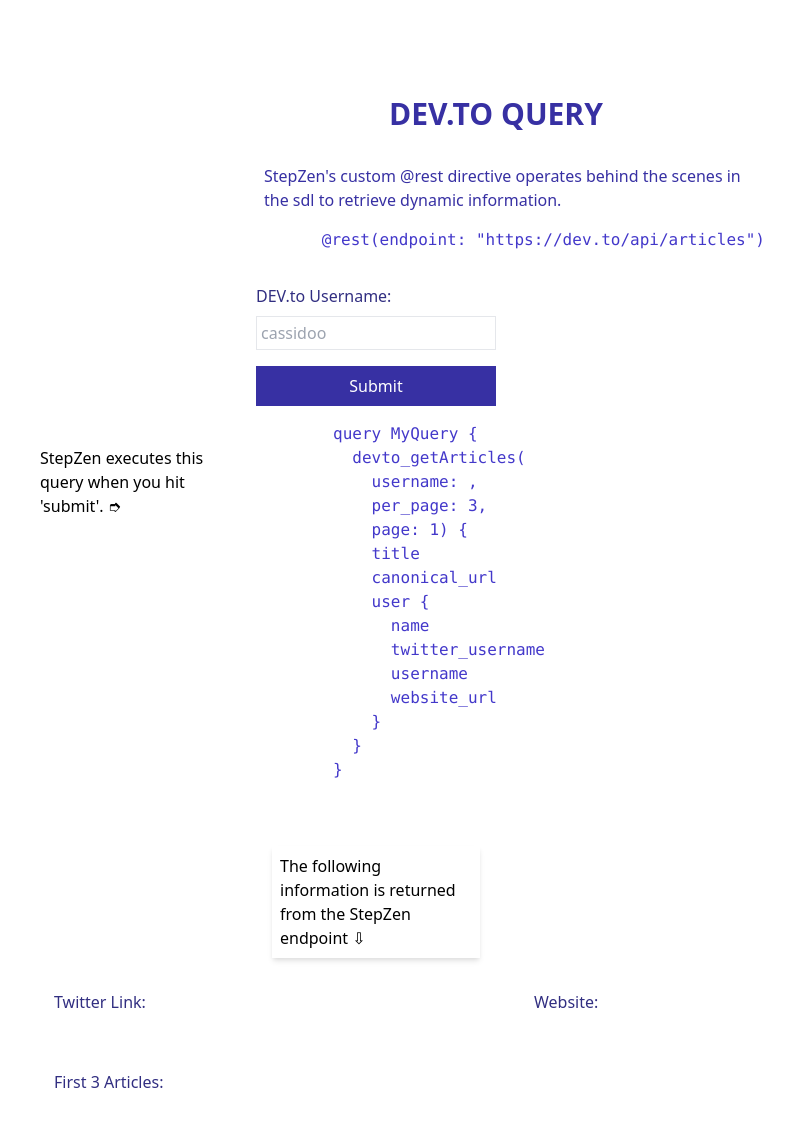
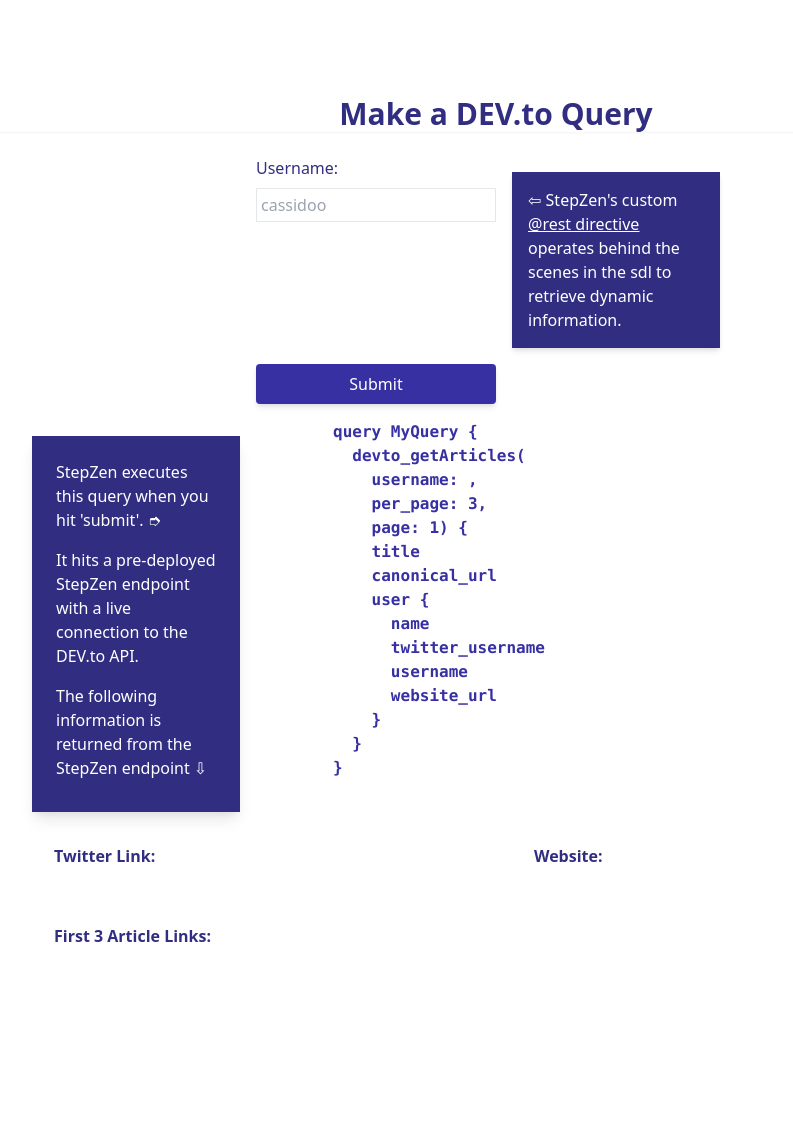
Before and after one commit to Cerchie/stepzen-netlify-custom-site-generator-nov, a plain HTML site: page index.html in a window 1280 px wide. Shown: the whole page, without its empty margins (144-937 px from the left). After the commit the page ends 1004 px from the top, so only its background shows below. Drawn offline with nearby package versions, Linux system fonts and the light colour scheme.

Commit message:
adds more styling

```diff
--- a/index.html
+++ b/index.html
@@ -36,18 +36,18 @@
     </style>
   </head>
 
-  <body>
+  <body class="bg-white text-indigo-700">
     <h1
       class="
         text-center text-3xl
         font-bold
         mt-24
         mb-6
-        uppercase
-        text-indigo-800
+        text-indigo-900
+        shadow-sm
       "
     >
-      DEV.to Query
+     Make a DEV.to Query
     </h1>
 
     <div class="w-3/4 mx-auto" x-data="{ open: false}">
@@ -60,22 +60,13 @@
         @submit.prevent="submitData"
       >
         <div></div>
-        <div class="w-3/4 grid grid-span-3">
-          <div>
-            <p class="text-indigo-800 text-base p-2">
-              StepZen's custom @rest directive operates behind the scenes in the
-              sdl to retrieve dynamic information.
-            </p>
-          </div>
-          <pre class="text-indigo-700 text-base m-2">
-      @rest(endpoint: "https://dev.to/api/articles")
-      </pre
-          >
+        <div class="w-3/4">
+
         </div>
         <div></div>
         <div></div>
         <div class="mb-4">
-          <label class="block mb-2 text-indigo-900">DEV.to Username:</label>
+          <label class="block mb-2 text-indigo-900">Username:</label>
           <input
             type="text"
             name="username"
@@ -84,7 +75,13 @@
             placeholder="cassidoo"
           />
         </div>
-        <div></div>
+        <div>          <div>
+          <p class="p-4 m-4 shadow-md bg-indigo-900 text-white">
+            ⇦ StepZen's custom <u><a href="https://stepzen.com/docs/connecting-backends/how-to-connect-a-rest-service">@rest directive </a></u> operates behind the scenes in the
+            sdl to retrieve dynamic information.
+          </p>
+        </div>
+</div>
         <div></div>
         <button
           class="
@@ -92,18 +89,28 @@
             hover:bg-gray-800
             disabled:opacity-50
             text-white
+            rounded
             w-full
             p-2
             mb-4
             grid grid-span-3
+            shadow-md
           "
           x-text="buttonLabel"
           :disabled="loading"
         ></button>
         <div></div>
-        <div class="m-4 p-2"> StepZen executes this query when you hit 'submit'. &#10158; </div>
+        <div class="m-4 p-2 shadow-lg bg-indigo-900 text-white">
+
+        <p class="m-4">StepZen executes this query when you hit 'submit'. &#10158;</p>
+
+        <p class="m-4">It hits a pre-deployed StepZen endpoint with a live connection to the DEV.to API. </p>
+
+        <p class="m-4">The following information is returned from the StepZen endpoint
+          ⇩</p>
+      </div>
         <div class="w-3/4">
-          <pre class="text-indigo-700 text-base">
+          <pre class="text-indigo-800 text-base font-bold">
         query MyQuery {
           devto_getArticles(
             username: <span x-text="formData.username"></span>,
@@ -126,8 +133,7 @@
         <div >
 
         </div>
-        <div class="m-4 shadow-md p-2">The following information is returned from the StepZen endpoint
-          ⇩</div>
+        <div ></div>
         <div></div>
         <div>
           <div
@@ -139,6 +145,7 @@
               m-2
               text-indigo-900
               grid grid-span-3
+              font-bold
             "
           >
             Twitter Link:
@@ -147,6 +154,7 @@
               x-bind:href="'https://twitter.com/' + twitter_username"
               class="text-gray-700 px-6 py-3 flex items-center"
               x-text="twitter_username"
+
             >
             </a>
           </div>
@@ -163,6 +171,7 @@
               m-2
               text-indigo-900
               grid grid-span-3
+              font-bold
             "
           >
             Website:
@@ -188,16 +197,17 @@
               p-2
               overflow-scroll
               text-indigo-900
+              font-bold
             "
           >
-            First 3 Articles:
+            First 3 Article Links:
 
         </div> <div></div> <div></div>
         <div>
               <a
                 id="article1"
                 x-bind:href="article1url"
-                class="text-gray-700 px-6 py-3 m-4"
+                class="text-gray-700 px-6 py-3 m-4 font-bold"
                 x-text="article1"
               ></a>
             </div>
@@ -205,7 +215,7 @@
               <a
                 id="article2"
                 x-bind:href="article2url"
-                class="text-gray-700 px-6 py-3 m-4"
+                class="text-gray-700 px-6 py-3 m-4 font-bold"
                 x-text="article2"
               ></a>
             </div>
@@ -213,7 +223,7 @@
               <a
                 id="article3"
                 x-bind:href="article3url"
-                class="text-gray-700 px-6 py-3 m-4"
+                class="text-gray-700 px-6 py-3 m-4 font-bold"
                 x-text="article3"
               ></a>
             </div>
```
